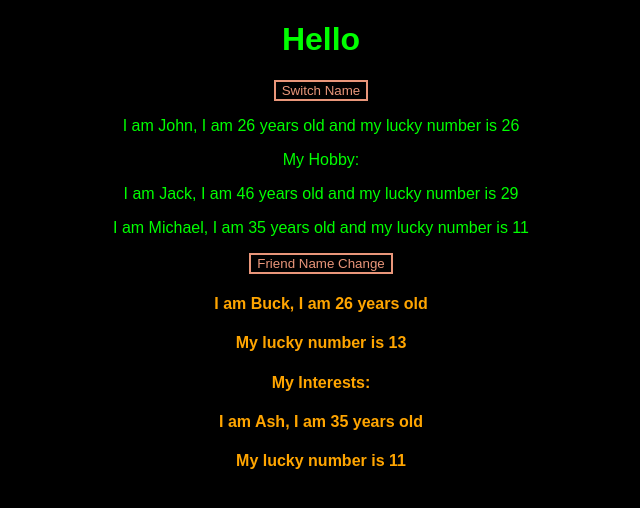
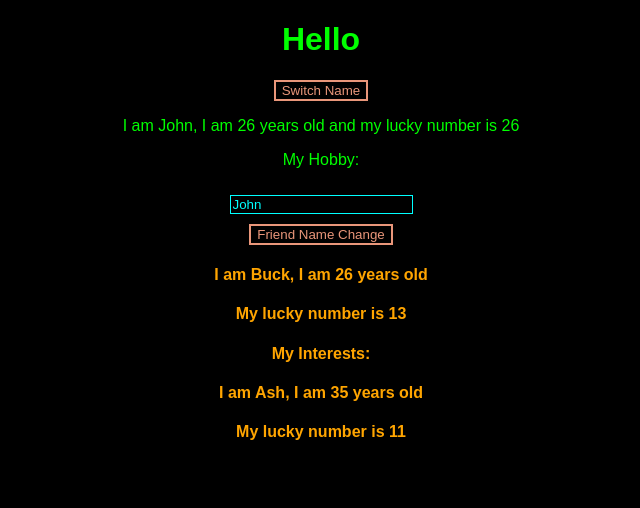
Before and after one commit to BogdanAndrijevski/react-basics, a React (Create React App) app: page / in a window 1280 px wide. Shown: the top 508 px of the page, without its empty margins (319-959 px from the left). Built offline with nearby package versions, Linux system fonts and the light colour scheme.

Commit message:
ver 1.09 - Two way Binding

```diff
--- a/src/App.css
+++ b/src/App.css
@@ -10,3 +10,16 @@
   color: darksalmon;
 
 }
+input{
+  background-color : black;
+  border: 1px solid cyan;
+  margin: 10px;
+  color: cyan;
+  padding-left: 2px;
+}
+/*
+input[type="text"], textarea {
+
+  background-color : #d1d1d1;
+
+} */
--- a/src/App.js
+++ b/src/App.js
@@ -28,8 +28,7 @@
         { name: 'Jack', age: 46 },
         { name: 'Michael', age: 34 }
       ]
-    }
-    )
+    })
   }
 
   changeFriendNameHandler = () => {
@@ -41,6 +40,17 @@
     })
   }
 
+  nameChangeHandler = (event) => {
+    this.setState({
+      persons: [
+        { name: event.target.value, age: 26 },
+        { name: 'Jack', age: 46 },
+        { name: 'Michael', age: 35 }
+      ]
+    })
+
+  }
+
 
   render() {
     return (
@@ -49,15 +59,16 @@
         <button onClick={() => this.switchNameHandler('Maximilian!!')} >Switch Name</button>
         {/* <button onClick={() => {return this.switchNameHandler()}} >Switch Name</button> */}
         <Person
+          changed={this.nameChangeHandler}
           click={this.switchNameHandler.bind(this, 'Max!')}
           name={this.state.persons[0].name}
           age={this.state.persons[0].age}>My Hobby:</Person>
-        <Person
+        {/* <Person
           name={this.state.persons[1].name}
           age={this.state.persons[1].age} />
         <Person
           name={this.state.persons[2].name}
-          age={this.state.persons[2].age} />
+          age={this.state.persons[2].age} /> */}
 
         <button onClick={this.changeFriendNameHandler} >Friend Name Change</button>
         <Friend
@@ -74,4 +85,4 @@
 
 export default App;
 
-// ver 1.08 - 46. Passing Method References Between Components
+// ver 1.09 - 47. Adding Two Way Binding
--- a/src/Person/Person.js
+++ b/src/Person/Person.js
@@ -5,6 +5,7 @@
         <div>
             <p onClick={props.click}>I am {props.name}, I am {props.age} years old and my lucky number is {Math.floor(Math.random() * 30)}</p>
             <p>{props.children}</p>
+            <input type="text" onChange={props.changed} value={props.name}/>
         </div>
     )
 }
```
